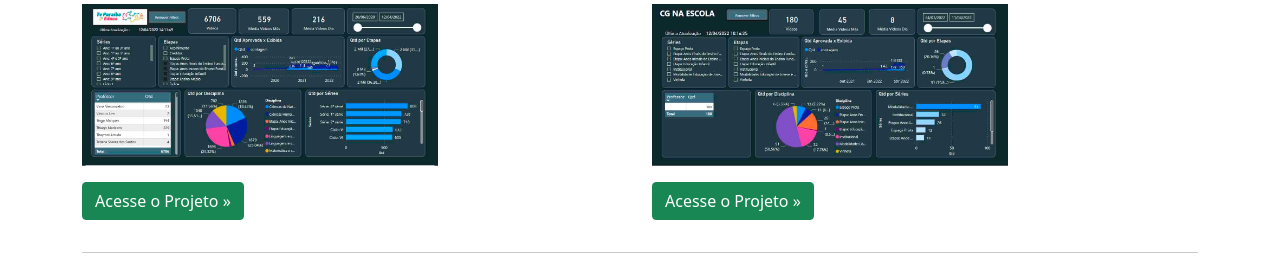
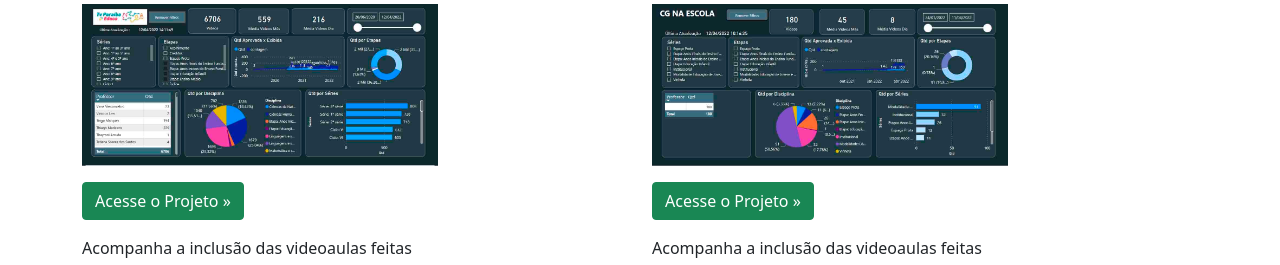
Before and after one commit to Vianney377JP/apresentaeu.github.io, a plain HTML site: page index.html in a window 1280 px wide. Shown: the part 458-723 px from the top of the page. Drawn offline with nearby package versions, Linux system fonts and the light colour scheme.

Commit message:
index
1 atualização

```diff
--- a/index.html
+++ b/index.html
@@ -41,6 +41,7 @@
             <p><a href=
 			"https://app.powerbi.com/view?r=eyJrIjoiN2I2Zjk3MzItMTA0Zi00YWJiLTg0MGYtZGVmMjQxNDgwZWEzIiwidCI6IjI0Y2M2NTZmLTZkZDYtNGQzZC05NjVjLTNhNzVlOTEwYzkwMCJ9"
 			" target="_blank" class="btn btn-success">Acesse o Projeto &raquo;</a></p>
+			Acompanha a inclusão das videoaulas  feitas por professores, para serem transmitido na programação da TV no estado da Paraíba.
         </div>
         <div class="col-md-2">
 
@@ -51,6 +52,7 @@
 			<img src="img_power/cg.jpg" width="100%" title="Logo da HomeHost">
 			</p>
             <p><a href="https://app.powerbi.com/view?r=eyJrIjoiMzZlM2M4ZjUtNzQxNS00MDQwLTgzNDItMDcwMTFmYThiY2IxIiwidCI6IjI0Y2M2NTZmLTZkZDYtNGQzZC05NjVjLTNhNzVlOTEwYzkwMCJ9" target="_blank" class="btn btn-success">Acesse o Projeto &raquo;</a></p>
+			Acompanha a inclusão das videoaulas  feitas por professores, para serem transmitido na programação da TV no municipio de Campina Grande PB
         </div>
     </div>
     <hr>
@@ -64,6 +66,7 @@
             <p><a href=
 			"https://app.powerbi.com/view?r=eyJrIjoiYzI4ZTk3OWEtYmY1Ny00ZDUwLWE2MzItNGE5MDE3MDkzOTZlIiwidCI6IjI0Y2M2NTZmLTZkZDYtNGQzZC05NjVjLTNhNzVlOTEwYzkwMCJ9"
 			" target="_blank" class="btn btn-success">Acesse o Projeto &raquo;</a></p>
+			Acompanha a inclusão das videoaulas  feitas por professores, para serem transmitido na programação da TV.
         </div>
         <div class="col-md-2">
 
```
